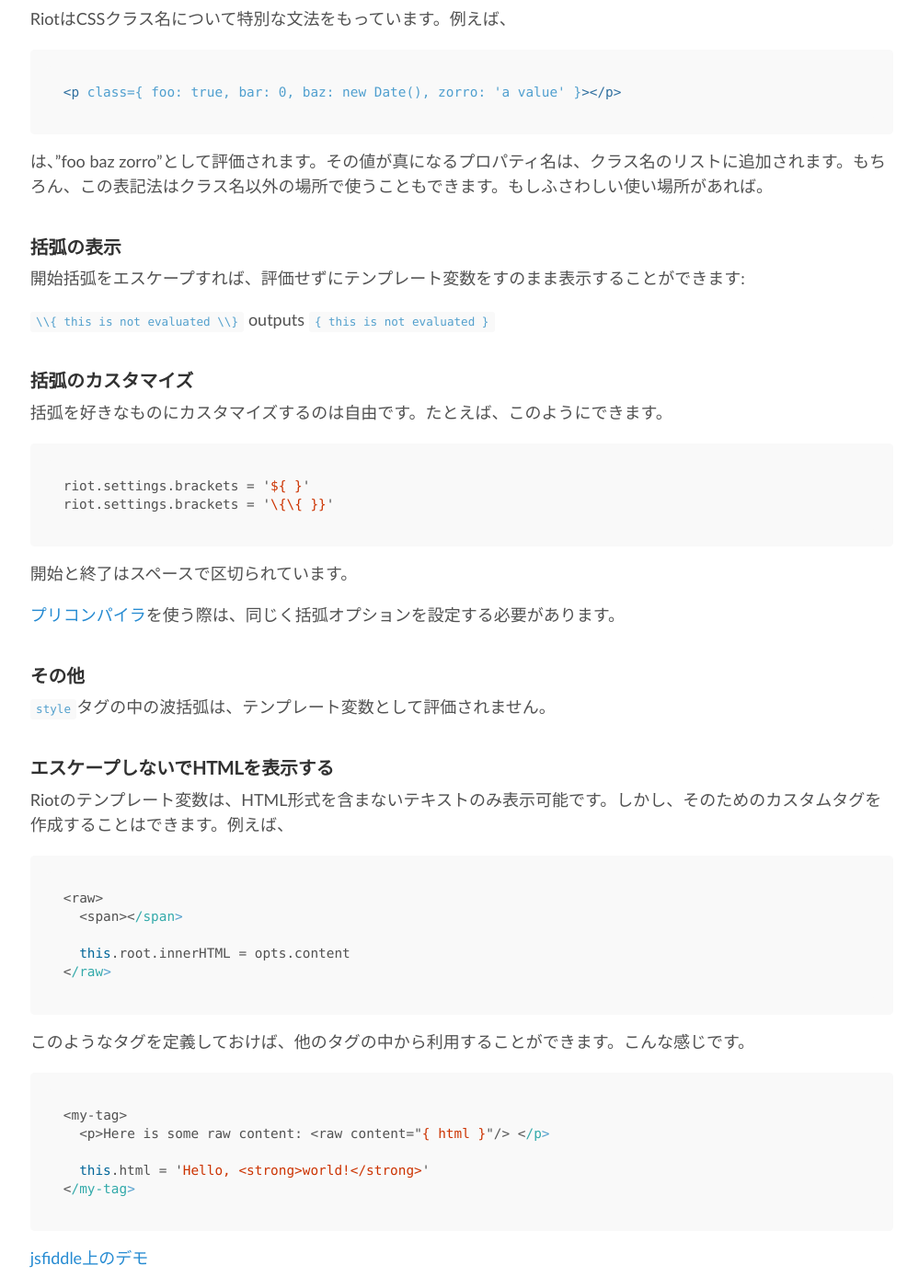
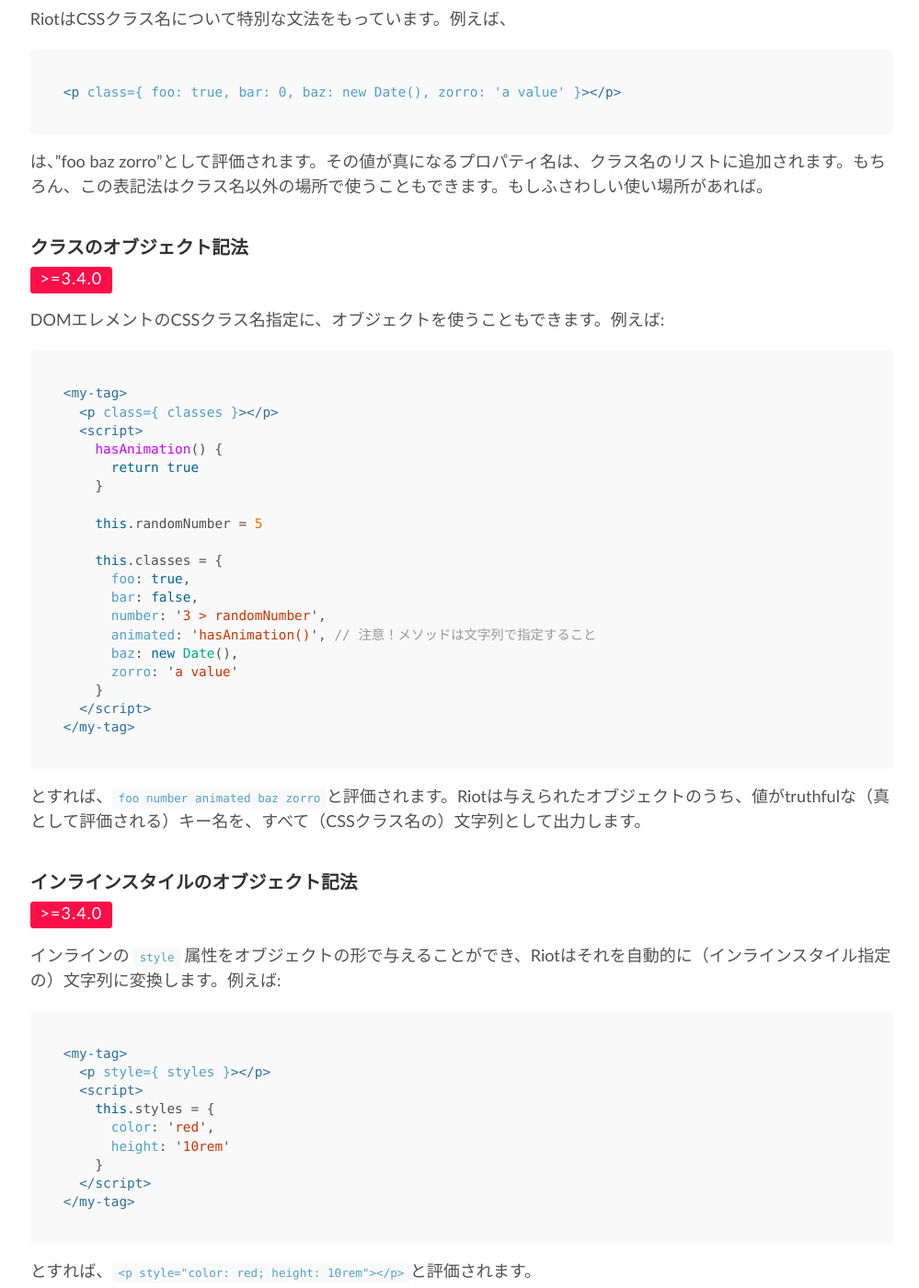
Before and after one commit to riot/riot.github.io, a Jekyll site: the page built from ja/guide/index.md, in a window 1280 px wide and 1400 px high, scrolled down 12895 px. Shown: the whole window at 92% size, without its empty margins (138-1137 px from the left). Built offline with Jekyll 4.4.1, drawn with Linux system fonts in a browser that asks for light colours; nearby versions of some CDN libraries.

Commit message:
Ja/v3.4.0 (#203)
* add Class/Style object expressions(v3.4.0)

* Update index.md

* Update index.md

````diff
--- a/ja/guide/index.md
+++ b/ja/guide/index.md
@@ -505,6 +505,58 @@
 は、"foo baz zorro"として評価されます。その値が真になるプロパティ名は、クラス名のリストに追加されます。もちろん、この表記法はクラス名以外の場所で使うこともできます。もしふさわしい使い場所があれば。
 
 
+### クラスのオブジェクト記法
+
+<span class="tag red">&gt;=3.4.0</span>
+
+DOMエレメントのCSSクラス名指定に、オブジェクトを使うこともできます。例えば:
+
+```html
+<my-tag>
+  <p class={ classes }></p>
+  <script>
+    hasAnimation() {
+      return true
+    }
+
+    this.randomNumber = 5
+
+    this.classes = {
+      foo: true,
+      bar: false,
+      number: '3 > randomNumber',
+      animated: 'hasAnimation()', // 注意！メソッドは文字列で指定すること
+      baz: new Date(),
+      zorro: 'a value'
+    }
+  </script>
+</my-tag>
+```
+
+とすれば、`foo number animated baz zorro`と評価されます。Riotは与えられたオブジェクトのうち、値がtruthfulな（真として評価される）キー名を、すべて（CSSクラス名の）文字列として出力します。
+
+
+### インラインスタイルのオブジェクト記法
+
+<span class="tag red">&gt;=3.4.0</span>
+
+インラインの `style` 属性をオブジェクトの形で与えることができ、Riotはそれを自動的に（インラインスタイル指定の）文字列に変換します。例えば:
+
+```html
+<my-tag>
+  <p style={ styles }></p>
+  <script>
+    this.styles = {
+      color: 'red',
+      height: '10rem'
+    }
+  </script>
+</my-tag>
+```
+
+とすれば、`<p style="color: red; height: 10rem"></p>`と評価されます。
+
+
 ### 括弧の表示
 
 開始括弧をエスケープすれば、評価せずにテンプレート変数をすのまま表示することができます:
````
